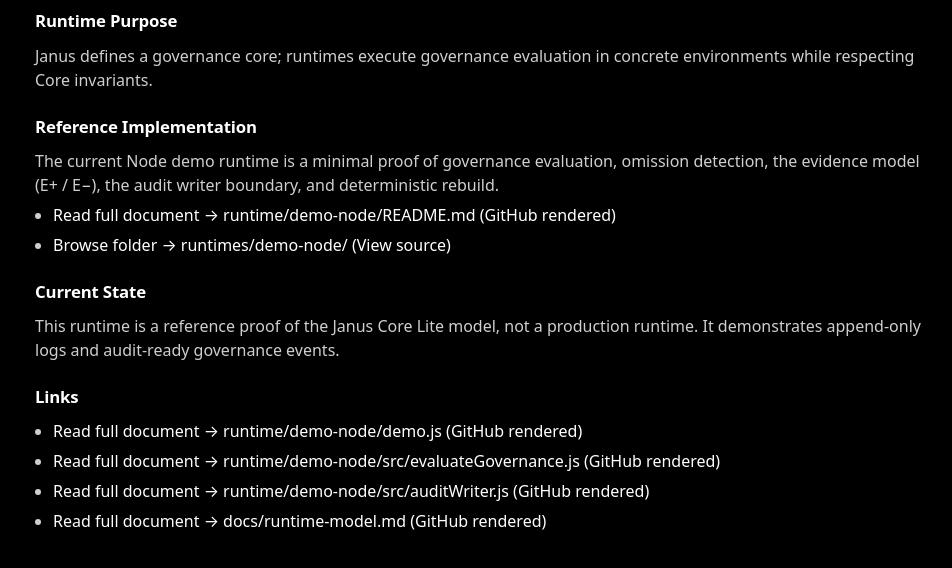
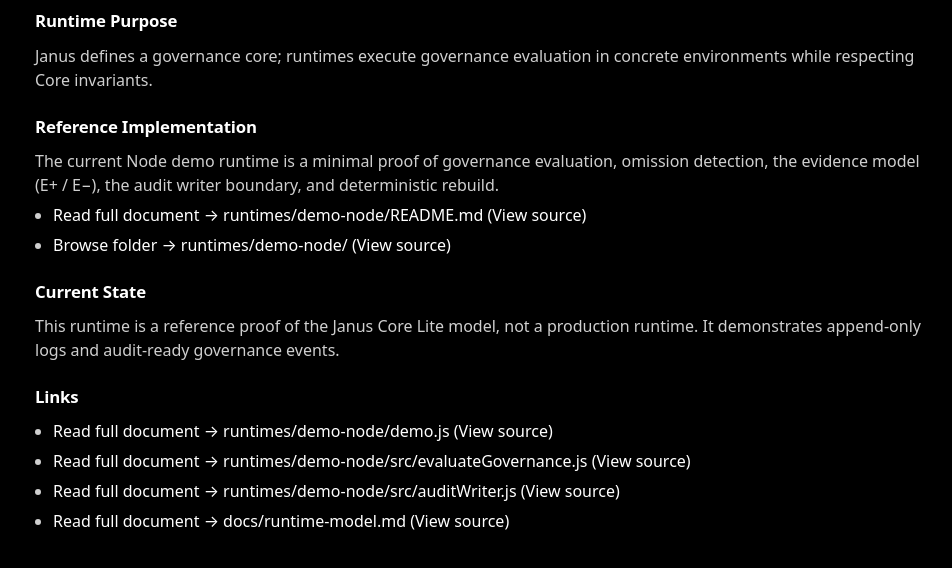
Before and after one commit to Janus-Governance/janus-runtime, a plain HTML site: page index.html in a window 1280 px wide. Shown: the part 190-758 px from the top of the page, without its empty margins (155-1107 px from the left). Drawn offline with Linux system fonts and the light colour scheme.

Commit message:
fix(runtime): full audit and repair of runtimes links section

```diff
--- a/index.html
+++ b/index.html
@@ -32,7 +32,7 @@
           <li>
             <a
               href="https://github.com/Janus-Governance/janus-governance-core/blob/main/runtimes/demo-node/README.md"
-              >Read full document → runtime/demo-node/README.md (GitHub rendered)</a
+              >Read full document → runtimes/demo-node/README.md (View source)</a
             >
           </li>
           <li>
@@ -53,26 +53,26 @@
         <ul aria-label="Runtime file links">
           <li>
             <a
-              href="https://github.com/Janus-Governance/janus-governance-core/blob/main/runtime/demo-node/demo.js"
-              >Read full document → runtime/demo-node/demo.js (GitHub rendered)</a
+              href="https://github.com/Janus-Governance/janus-governance-core/blob/main/runtimes/demo-node/demo.js"
+              >Read full document → runtimes/demo-node/demo.js (View source)</a
             >
           </li>
           <li>
             <a
-              href="https://github.com/Janus-Governance/janus-governance-core/blob/main/runtime/demo-node/src/evaluateGovernance.js"
-              >Read full document → runtime/demo-node/src/evaluateGovernance.js (GitHub rendered)</a
+              href="https://github.com/Janus-Governance/janus-governance-core/blob/main/runtimes/demo-node/src/evaluateGovernance.js"
+              >Read full document → runtimes/demo-node/src/evaluateGovernance.js (View source)</a
             >
           </li>
           <li>
             <a
-              href="https://github.com/Janus-Governance/janus-governance-core/blob/main/runtime/demo-node/src/auditWriter.js"
-              >Read full document → runtime/demo-node/src/auditWriter.js (GitHub rendered)</a
+              href="https://github.com/Janus-Governance/janus-governance-core/blob/main/runtimes/demo-node/src/auditWriter.js"
+              >Read full document → runtimes/demo-node/src/auditWriter.js (View source)</a
             >
           </li>
           <li>
             <a
               href="https://github.com/Janus-Governance/janus-governance-core/blob/main/docs/runtime-model.md"
-              >Read full document → docs/runtime-model.md (GitHub rendered)</a
+              >Read full document → docs/runtime-model.md (View source)</a
             >
           </li>
         </ul>
```
